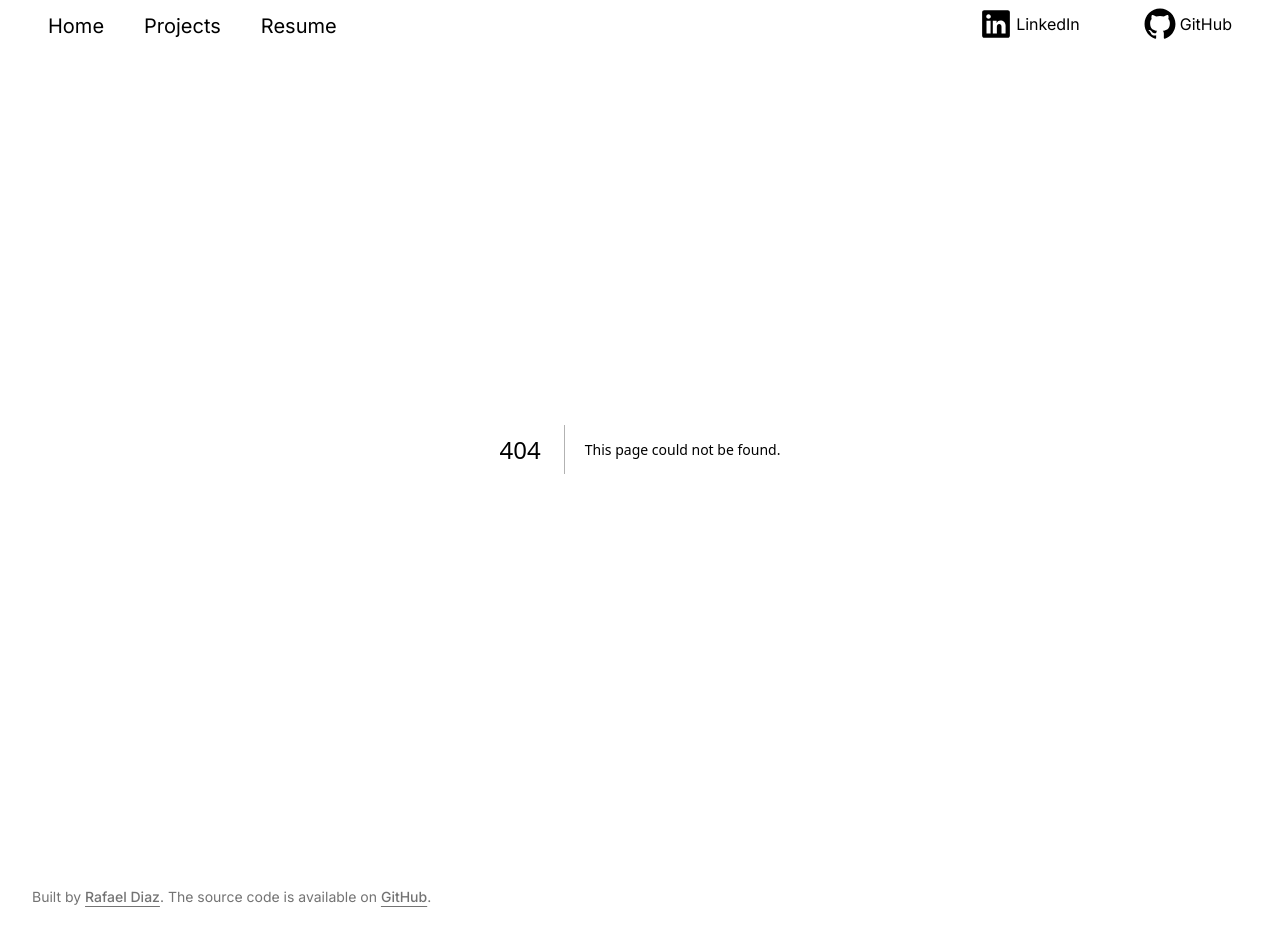
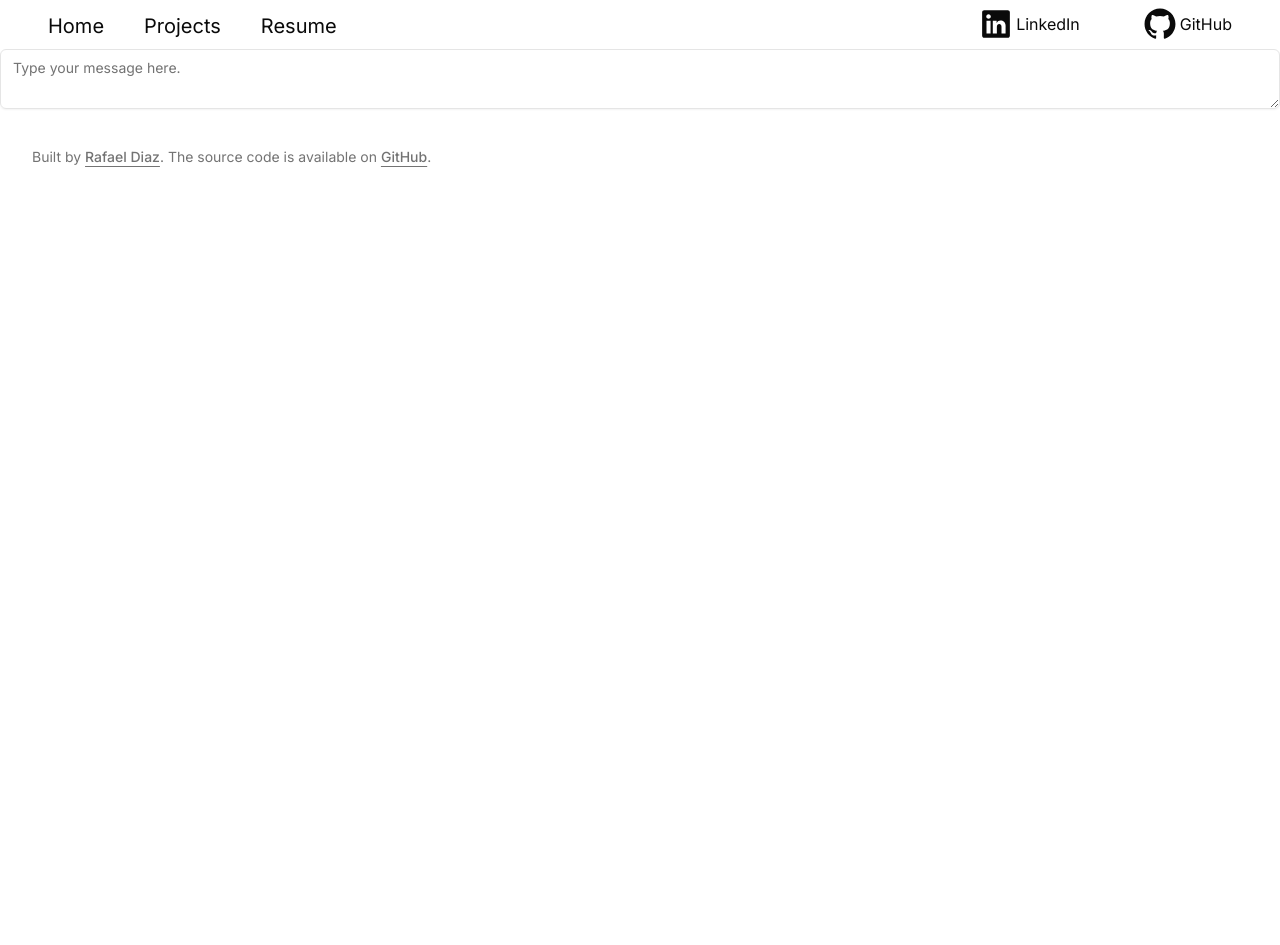
Before and after one commit to availe/Personal-Website-V2, a Next.js app: page /projects/resume-builder in a window 1280 px wide. Before the commit this address had no page. After the commit the page ends 800 px from the top, so only its background shows below. Built offline with nearby package versions, Linux system fonts and the light colour scheme.

Commit message:
textarea

```diff
--- /dev/null
+++ b/src/app/projects/resume-builder/page.tsx
@@ -0,0 +1,9 @@
+import { Textarea } from "@/components/ui/textarea";
+
+const ResumeBuilder = () => {
+    return (
+    <Textarea placeholder="Type your message here." />
+    );
+}
+
+export default ResumeBuilder;
--- /dev/null
+++ b/src/components/ui/textarea.tsx
@@ -0,0 +1,24 @@
+import * as React from "react"
+
+import { cn } from "@/lib/utils"
+
+export interface TextareaProps
+  extends React.TextareaHTMLAttributes<HTMLTextAreaElement> {}
+
+const Textarea = React.forwardRef<HTMLTextAreaElement, TextareaProps>(
+  ({ className, ...props }, ref) => {
+    return (
+      <textarea
+        className={cn(
+          "flex min-h-[60px] w-full rounded-md border border-input bg-transparent px-3 py-2 text-sm shadow-sm placeholder:text-muted-foreground focus-visible:outline-none focus-visible:ring-1 focus-visible:ring-ring disabled:cursor-not-allowed disabled:opacity-50",
+          className
+        )}
+        ref={ref}
+        {...props}
+      />
+    )
+  }
+)
+Textarea.displayName = "Textarea"
+
+export { Textarea }
```
